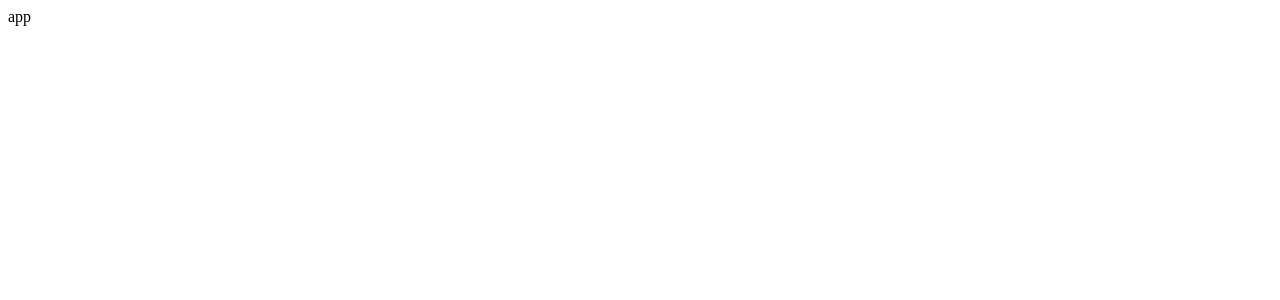
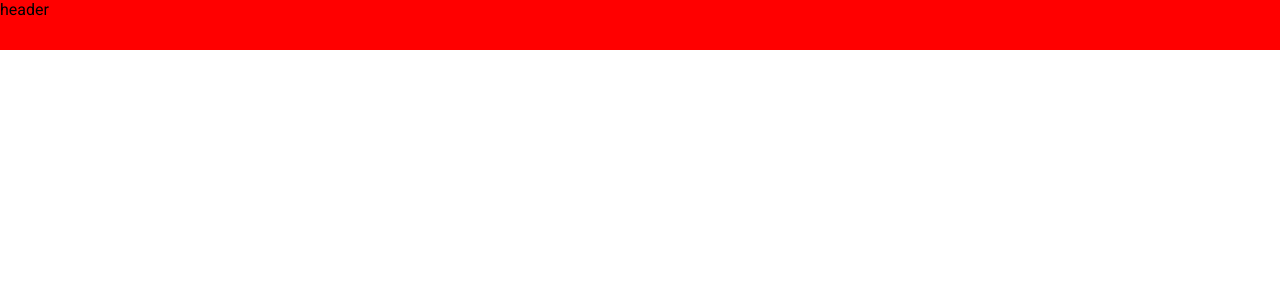
Before and after one commit to pswitalski/ToDoApp, a React (Create React App) app: page / in a window 1280 px wide. Shown: the top 300 px of the page. Built offline with nearby package versions, Linux system fonts and the light colour scheme.

Commit message:
create header component

```diff
--- a/public/index.html
+++ b/public/index.html
@@ -1,14 +1,12 @@
 <!DOCTYPE html>
 <html lang="en">
+
 <head>
   <meta charset="utf-8" />
   <link rel="icon" href="%PUBLIC_URL%/favicon.ico" />
   <meta name="viewport" content="width=device-width, initial-scale=1" />
   <meta name="theme-color" content="#000000" />
-    <meta
-      name="description"
-      content="Web site created using create-react-app"
-    />
+  <meta name="description" content="Web site created using create-react-app" />
   <link rel="apple-touch-icon" href="%PUBLIC_URL%/logo192.png" />
   <!--
       manifest.json provides metadata used when your web app is installed on a
@@ -25,7 +23,12 @@
       Learn how to configure a non-root public URL by running `npm run build`.
     -->
   <title>React App</title>
+  <link rel="preconnect" href="https://fonts.googleapis.com">
+  <link rel="preconnect" href="https://fonts.gstatic.com" crossorigin>
+  <link href="https://fonts.googleapis.com/css2?family=Roboto:ital,wght@0,400;0,700;1,400;1,700&display=swap"
+    rel="stylesheet">
 </head>
+
 <body>
   <noscript>You need to enable JavaScript to run this app.</noscript>
   <div id="root"></div>
@@ -40,4 +43,5 @@
       To create a production bundle, use `npm run build` or `yarn build`.
     -->
 </body>
+
 </html>
--- a/src/components/App/App.js
+++ b/src/components/App/App.js
@@ -1,7 +1,12 @@
+import GlobalStyle from "../../styles/GlobalStyle";
+
+import Header from "../Header/Header";
+
 function App() {
   return (
     <div className="App">
-        app
+      <GlobalStyle />
+        <Header />
     </div>
   );
 }
--- /dev/null
+++ b/src/components/Header/Header.js
@@ -0,0 +1,13 @@
+import React from "react";
+
+import { StyledHeader } from "./Header.styles";
+
+function Header() {
+    return(
+        <StyledHeader>
+            header
+        </StyledHeader>
+    )
+}
+
+export default Header;
--- /dev/null
+++ b/src/components/Header/Header.styles.js
@@ -0,0 +1,6 @@
+import styled from "styled-components";
+
+export const StyledHeader = styled.header`
+    background-color: red;
+    height: 50px;
+`;
--- /dev/null
+++ b/src/styles/GlobalStyle.js
@@ -0,0 +1,16 @@
+import { createGlobalStyle } from "styled-components";
+
+const GlobalStyle = createGlobalStyle`
+    * {
+        margin: 0;
+        padding: 0;
+        box-sizing: border-box;
+    }
+
+    body {
+        font-family: 'Roboto', sans-serif;
+        font-size: 16px;
+    }
+`;
+
+export default GlobalStyle;
```
Lines whose indentation alone changed are shown as unchanged.
